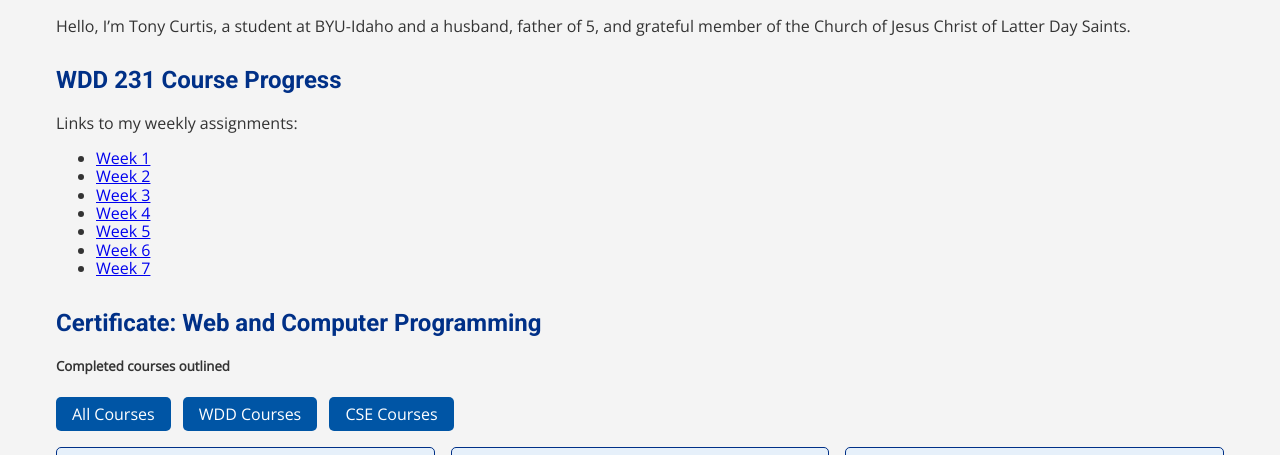
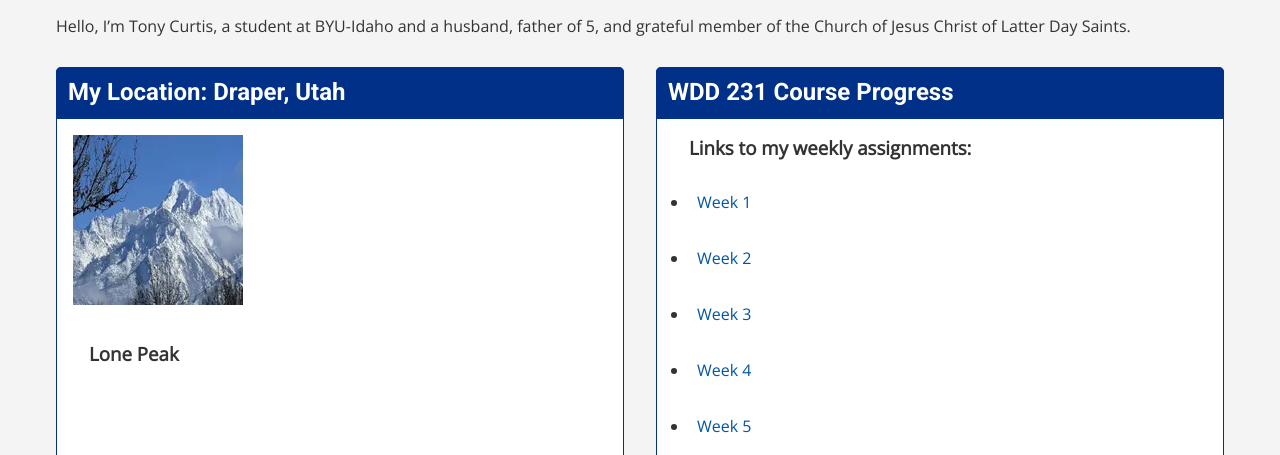
Before and after one commit to tcurtis1/wdd231, a plain HTML site: page index.html in a window 1280 px wide. Shown: the part 301-756 px from the top of the page. Drawn offline with nearby package versions, Linux system fonts and the light colour scheme.

Commit message:
update to fix mistakes

```diff
--- a/index.html
+++ b/index.html
@@ -38,9 +38,20 @@
             <h2>About Me</h2>
             <p>Hello, I’m Tony Curtis, a student at BYU-Idaho and a husband, father of 5, and grateful member of the Church of Jesus Christ of Latter Day Saints.</p>
         </section>
-        <section>
+
+        <div class="tiles-container">
+            <section id="location">
+                <div class="banner">
+                    <h2>My Location: Draper, Utah</h2>
+                </div>
+                <img src="images/draper-utah.webp" alt="Draper, Utah Photo">
+                <h3>Lone Peak</h3>
+            </section>
+            <section id="course-work">
+                <div class="banner">
                     <h2>WDD 231 Course Progress</h2>
-            <p>Links to my weekly assignments:</p>
+                </div>
+                <h3>Links to my weekly assignments:</h3>
                 <ul>
                     <li><a href="w1.html">Week 1</a></li>
                     <li><a href="w2.html">Week 2</a></li>
@@ -51,14 +62,15 @@
                     <li><a href="w7.html">Week 7</a></li>
                 </ul>
             </section>
+        </div>
+
         <section>
             <h2>Certificate: Web and Computer Programming</h2>
-            <h5>Completed courses outlined</h5>
+            <p>Completed courses outlined</p>
             <div id="filter-buttons">
                 <button id="all-courses">All Courses</button>
                 <button id="wdd-courses">WDD Courses</button>
                 <button id="cse-courses">CSE Courses</button>
-
             </div>
             <div id="course-list"></div>
             <p>Total Credits: <span id="total-credits">0</span></p>
--- a/styles/larger.css
+++ b/styles/larger.css
@@ -19,4 +19,23 @@
     #course-list {
         grid-template-columns: repeat(auto-fit, minmax(300px, 1fr));
     }
+
+    .tiles-container {
+        flex-direction: row;
+        justify-content: space-between;
+    }
+
+    #location,
+    #course-work {
+        flex: 1;
+        min-width: 0;
+    }
+
+    #location {
+        margin-right: 0.5rem;
+    }
+
+    #course-work {
+        margin-left: 0.5rem;
+    }
 }
--- a/styles/smaller.css
+++ b/styles/smaller.css
@@ -91,13 +91,88 @@
     margin-bottom: 2rem;
 }
 
+.tiles-container {
+    display: flex;
+    flex-direction: column;
+    gap: 1rem;
+}
+
+#location,
+#course-work {
+    background-color: white;
+    border: 1px solid #003087;
+    border-radius: 5px;
+}
+
+
+.banner {
+    background-color: #003087;
+    color: white;
+    padding: 0.75rem;
+    border-top-left-radius: 5px;
+    border-top-right-radius: 5px;
+    margin: -1px -1px 0 -1px;
+}
+
+
+.banner h2 {
+    margin: 0;
+    color: white;
+}
+
+
+#location img {
+    max-width: 100%;
+    height: auto;
+    border-radius: 5px;
+    padding: 1rem;
+}
+
+#course-work ul,#location ul {
+    margin: 0;
+    padding: 0 1rem 1rem 2rem;
+    list-style-position: outside;
+}
+
+
+#course-work ul li,#location ul li  {
+    margin-bottom: 0.5rem;
+    line-height: 1.5;
+}
+
+ h3 {
+    margin-left: 2rem;
+}
+#course-work ul li a ,#location ul li a {
+    display: inline-block;
+    padding: 0.75rem 0.5rem;
+    line-height: 1.5;
+    text-decoration: none;
+    color: #0055a5;
+    font-weight: 500;
+    border-radius: 3px;
+    transition: background-color 0.2s ease;
+}
+
+
+#course-work ul li a:hover,#location ul li a:hover {
+    background-color: #e6f0fa;
+    text-decoration: underline;
+}
+
+
+#course-work ul li:last-child,#location ul li:last-child {
+    margin-bottom: 0;
+}
+
 #filter-buttons {
     margin-bottom: 1rem;
 }
 
 #filter-buttons button {
+    text-align: center;
     padding: 0.5rem 1rem;
-    margin-right: 0.5rem;
+    margin: 0.2rem;
     background-color: #0055a5;
     color: white;
     border: none;
```
Also changed, not shown: images/draper-utah.webp (added), 1 other file. Lines whose indentation alone changed are shown as unchanged.
